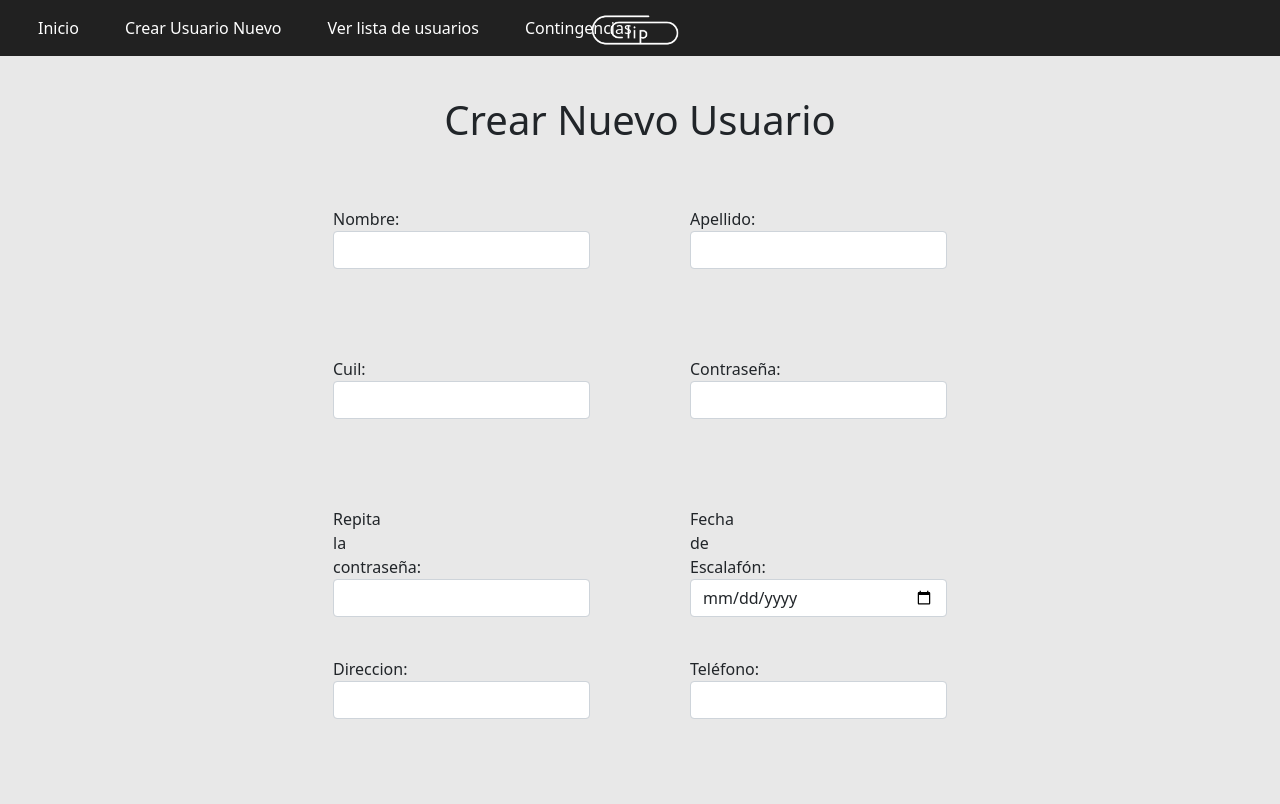
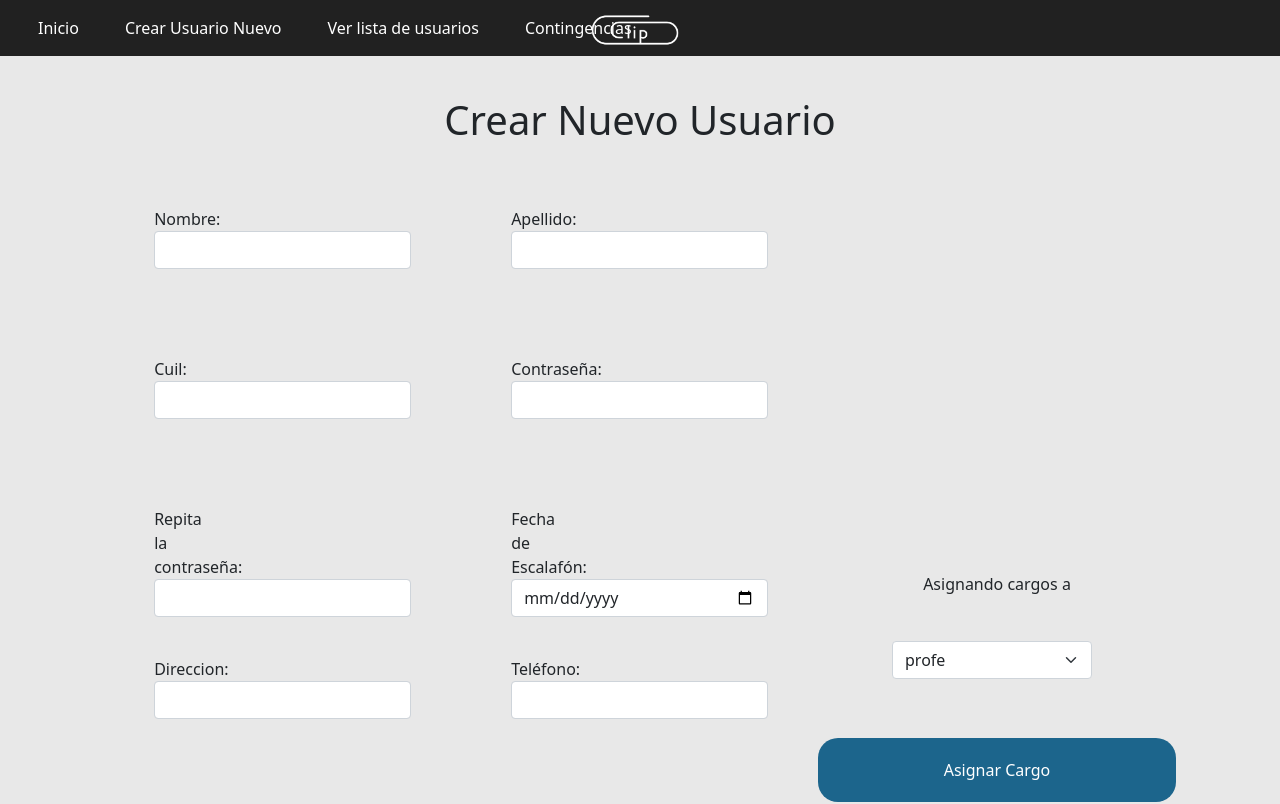
Before and after one commit to PG-HENRY-13/PG-Escuelas, a React (Create React App) app: page /admin/createuser in a window 1280 px wide. Shown: the top 804 px of the page. Built offline with nearby package versions, Linux system fonts and the light colour scheme.

Commit message:
[fixed css] /css fixed styles

```diff
--- a/src/components/AssignJobs/AssignJobs.tsx
+++ b/src/components/AssignJobs/AssignJobs.tsx
@@ -3,7 +3,7 @@ import { useSelector, useDispatch } from "react-redux";
 import { assignJobToUser, updateFormUser } from "../../redux/actions";
 import { Job, StoreState, User } from "../../redux/interfaces";
 import { JobAssing } from "../../redux/interfaces";
-
+import "../../styles/AssignJobs.css"
 export default function AssignJobs(props: JobAssing): JSX.Element {
   const dispatch = useDispatch();
 
@@ -33,19 +33,19 @@ export default function AssignJobs(props: JobAssing): JSX.Element {
 
   return (
     <div>
-      <div className="form-group">
+      <div className="form-container-jobs">
         <br />
-        <label className="col-sm-2 control-label">
+        <label className="na-title">
           Asignando cargos a {props.name}
         </label>
-        <select onChange={changeHandler} name="jobId" id="job">
+        <select className="form-select" onChange={changeHandler} name="jobId" id="job">
           {jobs.map((job: Job) => {
             return <option value={[job.name, job.id]}>{job.name}</option>;
           })}
         </select>
       </div>
       <br />
-      <button
+      <button className="button"
         onClick={(e) => {
           let tempJobs = [...loadedUser.jobs];
           return tempJobs.filter((j) => j.id === input.id).length > 0
@@ -64,8 +64,8 @@ export default function AssignJobs(props: JobAssing): JSX.Element {
         {loadedUser.jobs?.map((job: Job) => {
           return (
             <div>
-              <span>{job.name}</span>
-              <button
+              <span >{job.name}</span>
+              <button className="button"
                 name={job.name}
                 value={job.id}
                 hidden={!props.removableJobs}
--- a/src/components/ContingencyList/index.tsx
+++ b/src/components/ContingencyList/index.tsx
@@ -20,7 +20,7 @@ export default function ContingencyList(): JSX.Element {
 
   return (
     <div className="userlist-filter-container">
-      <div>
+      <div className="na-title">
         <h1>Listado de contingencias</h1>
         {loadedContingencies.length ? (
           <div>
@@ -37,7 +37,9 @@ export default function ContingencyList(): JSX.Element {
             })}
           </div>
         ) : (
+          <div className="na-title">
           <h3>Sin contingencias que atender</h3>
+          </div>
         )}
       </div>
     </div>
--- a/src/components/Filters/index.tsx
+++ b/src/components/Filters/index.tsx
@@ -28,14 +28,14 @@ export default function FilterUser(): JSX.Element {
   });
 
   return (
-    <div>
-      <select onChange={(e) => handleFilter(e.target.value)}>
+    <div className="form-container-select">
+      <select className="form-select" onChange={(e) => handleFilter(e.target.value)}>
         <option value="">Todos</option>
         <option value="admin">Admin</option>
         <option value="empleado">Empleado</option>
         <option value="gerente">Gerente</option>
       </select>
-      <select onChange={(e) => handleFilterJobs(e.target.value)}>
+      <select className="form-select" onChange={(e) => handleFilterJobs(e.target.value)}>
         <option value="">Todos</option>
         {jobs.map((jobs: any) => {
           return <option value={jobs.id}>{jobs.name}</option>;
--- a/src/components/UserDetails/index.tsx
+++ b/src/components/UserDetails/index.tsx
@@ -5,6 +5,8 @@ import { useState, useEffect } from "react";
 import { Link, useNavigate, useParams } from "react-router-dom";
 import { Job } from "../../redux/interfaces";
 import "../../styles/UserDetails.css";
+import Back_Logo from "../../styles/img/Back_Logo.png"
+
 export default function UserDetails(): JSX.Element {
   let { cuil } = useParams();
   const dispatch = useDispatch();
@@ -22,7 +24,7 @@ export default function UserDetails(): JSX.Element {
         <Link to="/admin/userlist">
           <img
             className="back-img"
-            src="http://cdn.onlinewebfonts.com/svg/img_490217.png"
+            src={Back_Logo}
           ></img>
         </Link>
       </div>
@@ -77,18 +79,20 @@ export default function UserDetails(): JSX.Element {
               : "Gerente"}
           </label>
           <br></br>
-          <h5>Trabajos:</h5>
+          <div className="jobs-container">
+          <label className="detail-label">Trabajos:</label>
           {userToUpdate.jobs.length ? (
             userToUpdate.jobs.map((job: Job) => {
               return <h6>- {job.name}</h6>;
             })
           ) : (
-            <span>Sin trabajos asignados</span>
+            <label className="detail-label">Sin trabajos asignados</label>
           )}
           <br></br>
-          <Link to={"/admin/updateuser/" + cuil} className="barBtn">
-            Editar Usuario
+          <Link to={"/admin/updateuser/" + cuil} >
+            <button className="button">Editar Usuario</button>
           </Link>
+          </div>
         </div>
       </div>
     </div>
--- a/src/components/UserSalary/index.tsx
+++ b/src/components/UserSalary/index.tsx
@@ -5,6 +5,7 @@ import { useState, useEffect } from "react";
 import { Link, useNavigate, useParams } from "react-router-dom";
 import { Job } from "../../redux/interfaces";
 import "../../styles/UserDetails.css";
+import Back_Logo from "../../styles/img/Back_Logo.png"
 
 export default function UserDetails(): JSX.Element {
   let { cuil } = useParams();
@@ -31,7 +32,7 @@ export default function UserDetails(): JSX.Element {
         <Link to="/admin/userlist">
           <img
             className="back-img"
-            src="http://cdn.onlinewebfonts.com/svg/img_490217.png"
+            src={Back_Logo}
           ></img>
         </Link>
       </div>
--- /dev/null
+++ b/src/styles/AssignJobs.css
@@ -0,0 +1,5 @@
+.form-container-jobs{
+    display: flex;
+    justify-content: center;
+    flex-wrap: wrap;
+}
--- a/src/styles/UserDetails.css
+++ b/src/styles/UserDetails.css
@@ -27,8 +27,8 @@
   margin-left: 40px;
 }
 .back-img {
-  width: 50px;
-  height: 50px;
+  width: 75px;
+  height: 47px;
 }
 
 .back-img:hover {
@@ -67,3 +67,12 @@
   width: 500px;
   margin-bottom: 120px;
 }
+
+.jobs-container{
+  margin-top: 15px;
+  display: flex;
+  justify-content: center;
+  flex-wrap: wrap;
+
+  width: 300px;
+}
--- a/src/styles/UserList.css
+++ b/src/styles/UserList.css
@@ -30,3 +30,13 @@ td {
   border: 0;
   border-radius: 2px;
 }
+
+
+.form-container-select{
+  display: flex;
+}
+
+.form-select{
+  margin: 20px 0px 20px;
+  margin-right: 10px;
+}
```
Also changed, not shown: src/styles/img/Back_Logo.png (added).
